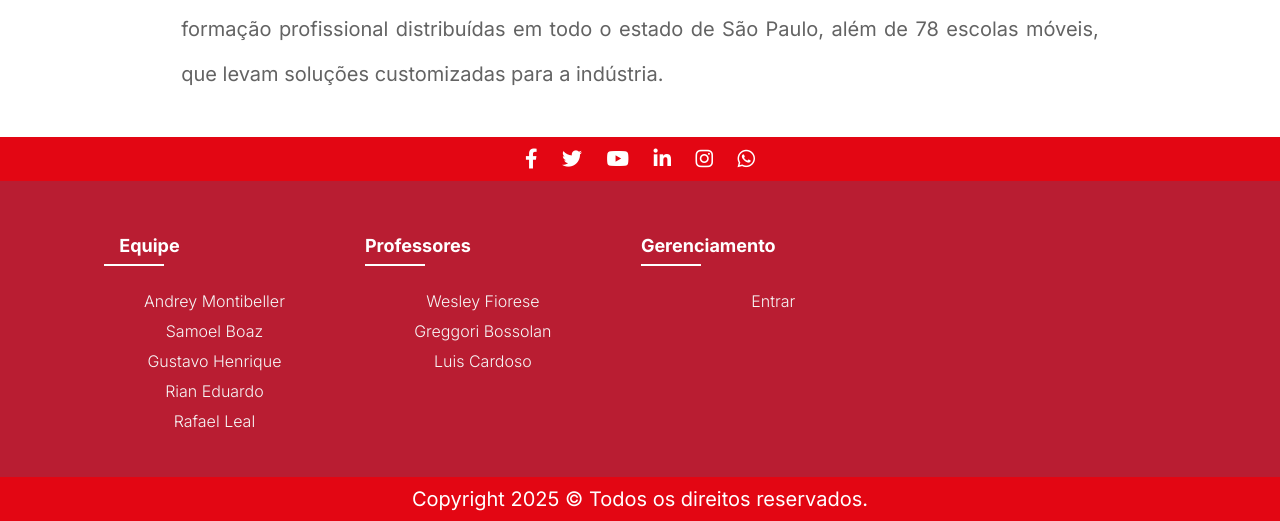
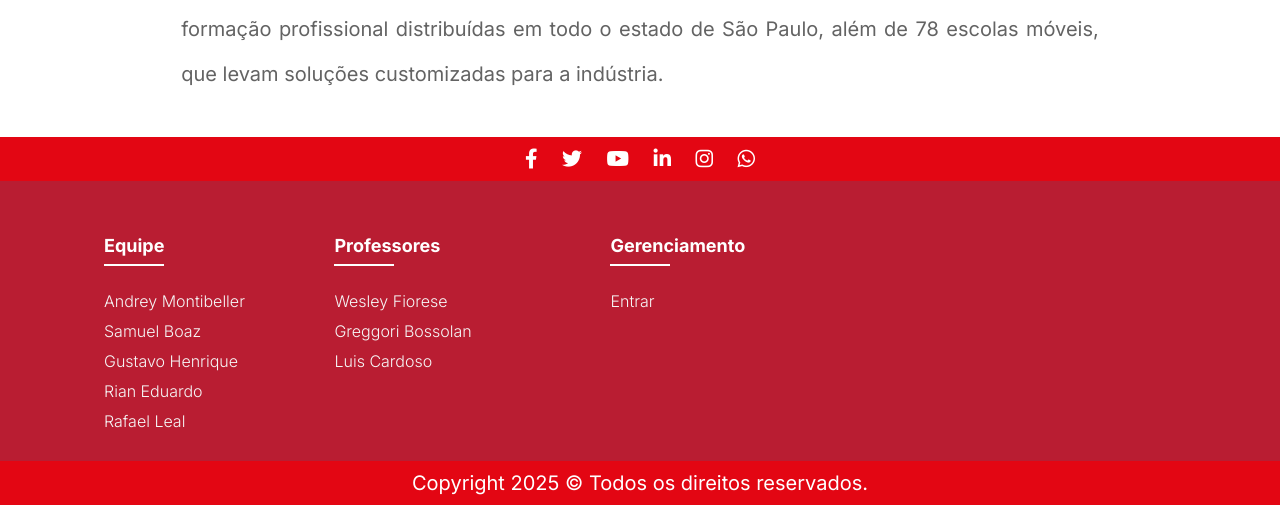
Before and after one commit to RafaelLeal0/senai_technews, a PHP site: page /senai.php in a window 1280 px wide. Shown: the part 1234-1755 px from the top of the page. Run offline with PHP 8.4, Linux system fonts and the light colour scheme; data that the repository does not hold is empty.

Commit message:
footer arrumado

```diff
--- a/css/senai.css
+++ b/css/senai.css
@@ -202,6 +202,7 @@ ul{
 }
 .footer-col{
    padding: 0 40px;
+   text-align: left;
 }
 .footer-col h4{
 	font-size: 18px;
@@ -225,6 +226,16 @@ ul{
 .footer-col ul li:not(:last-child){
 	margin-bottom: 10px;
 }
+.footer-col ul {
+    text-align: left;
+    padding: 0;
+    margin: 0;
+}
+
+.footer-col ul li {
+    text-align: left;
+}
+
 .footer-col ul li a{
 	font-size: 16px;
 	text-transform: capitalize;
@@ -234,7 +245,9 @@ ul{
 	color: #f6f6f6;
 	display: block;
 	transition: all 0.10s ease;
+    text-align: left;
 }
+
 .footer-col ul li a:hover{
 	color: #ffffff;
 	padding-left: 8px;
@@ -284,6 +297,3 @@ ul{
 .social-bar a:hover {
     color: #f1f1f1;
 }
-
-
-/* Fim do footer!!! */
--- a/senai.php
+++ b/senai.php
@@ -66,7 +66,7 @@
                     <h4>Equipe</h4>
                     <ul>
                         <li><a href="https://www.linkedin.com/in/andrey-montibeller/">Andrey Montibeller</a></li>
-                        <li><a href="https://www.linkedin.com/in/samuel-boaz-gon%C3%A7alves/">Samoel Boaz</a></li>
+                        <li><a href="https://www.linkedin.com/in/samuel-boaz-gon%C3%A7alves/">Samuel Boaz</a></li>
                         <li><a href="https://www.linkedin.com/in/gustavo-henrique-a538592b7/">Gustavo Henrique</a></li>
                         <li><a href="https://www.linkedin.com/in/rian-eduardo-9287512b7/">Rian Eduardo</a></li>
                         <li><a href="https://www.linkedin.com/in/rafael-leal-6569252b8/">Rafael Leal</a></li>
```
Also changed, not shown: css/ds.css (+11 -0 lines).
